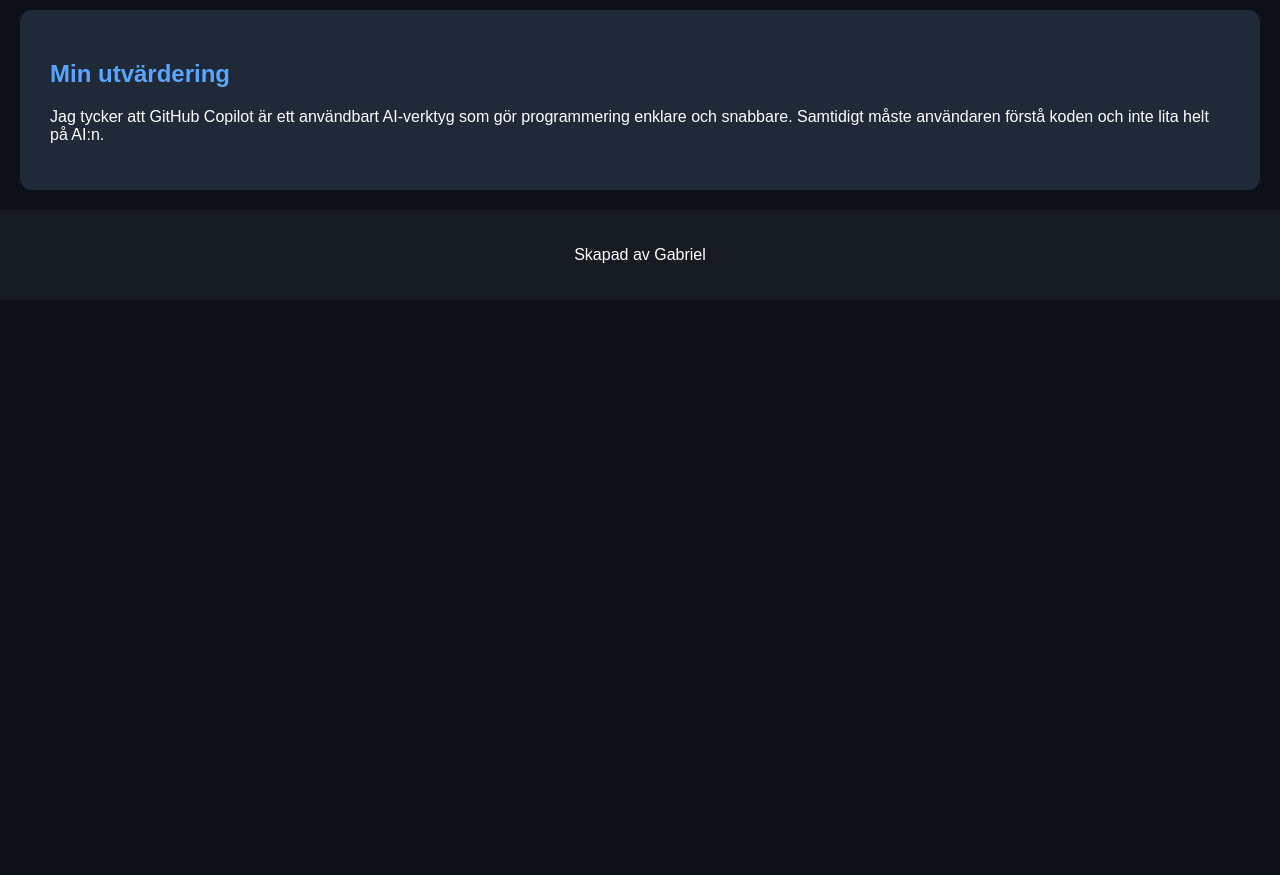
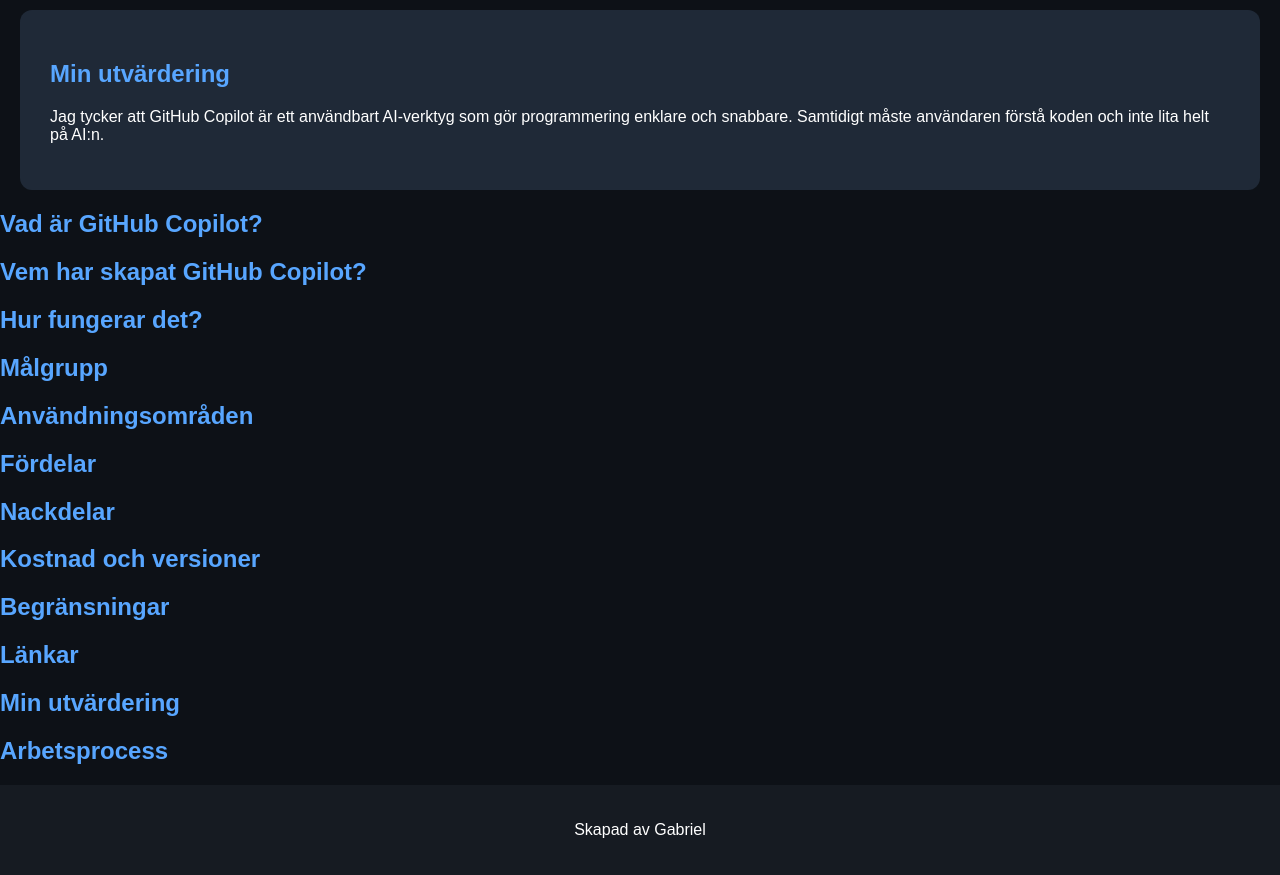
Before and after one commit to Gabriel-dev-a11y/Github-Copilot-Presentation, a plain HTML site: page index.html in a window 1280 px wide. Shown: the part 1088-1963 px from the top of the page. Before the commit the page ends 1388 px from the top, so only its background shows below. Drawn offline with Linux system fonts and the light colour scheme.

Commit message:
Add sections to index.html for various topics

```diff
--- a/index.html
+++ b/index.html
@@ -90,7 +90,29 @@
     Samtidigt måste användaren förstå koden och inte lita helt på AI:n.
   </p>
 </section>
+<h2>Vad är GitHub Copilot?</h2>
 
+<h2>Vem har skapat GitHub Copilot?</h2>
+
+<h2>Hur fungerar det?</h2>
+
+<h2>Målgrupp</h2>
+
+<h2>Användningsområden</h2>
+
+<h2>Fördelar</h2>
+
+<h2>Nackdelar</h2>
+
+<h2>Kostnad och versioner</h2>
+
+<h2>Begränsningar</h2>
+
+<h2>Länkar</h2>
+
+<h2>Min utvärdering</h2>
+
+<h2>Arbetsprocess</h2>
 <footer>
   <p>Skapad av Gabriel</p>
 </footer>
```
